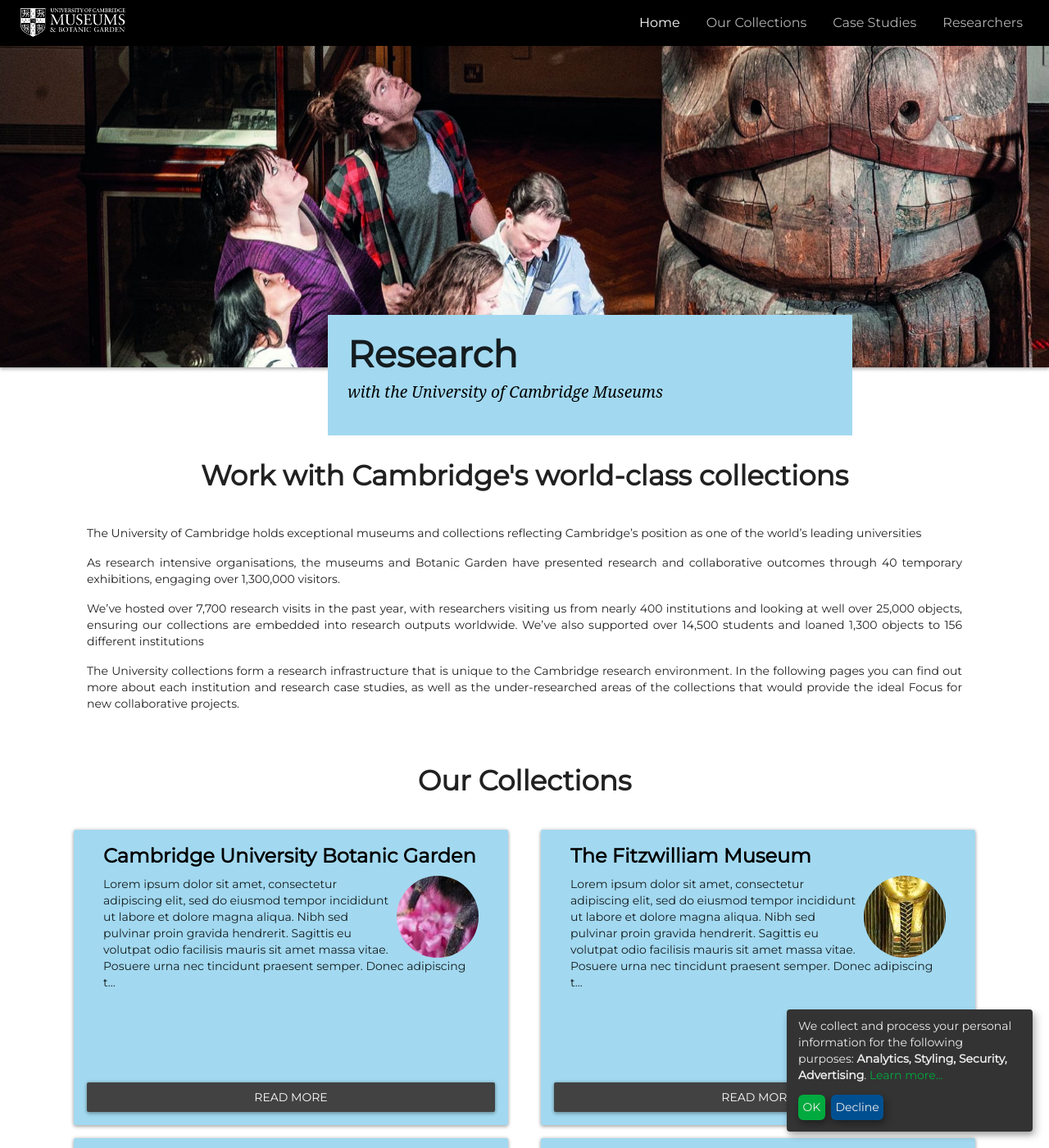
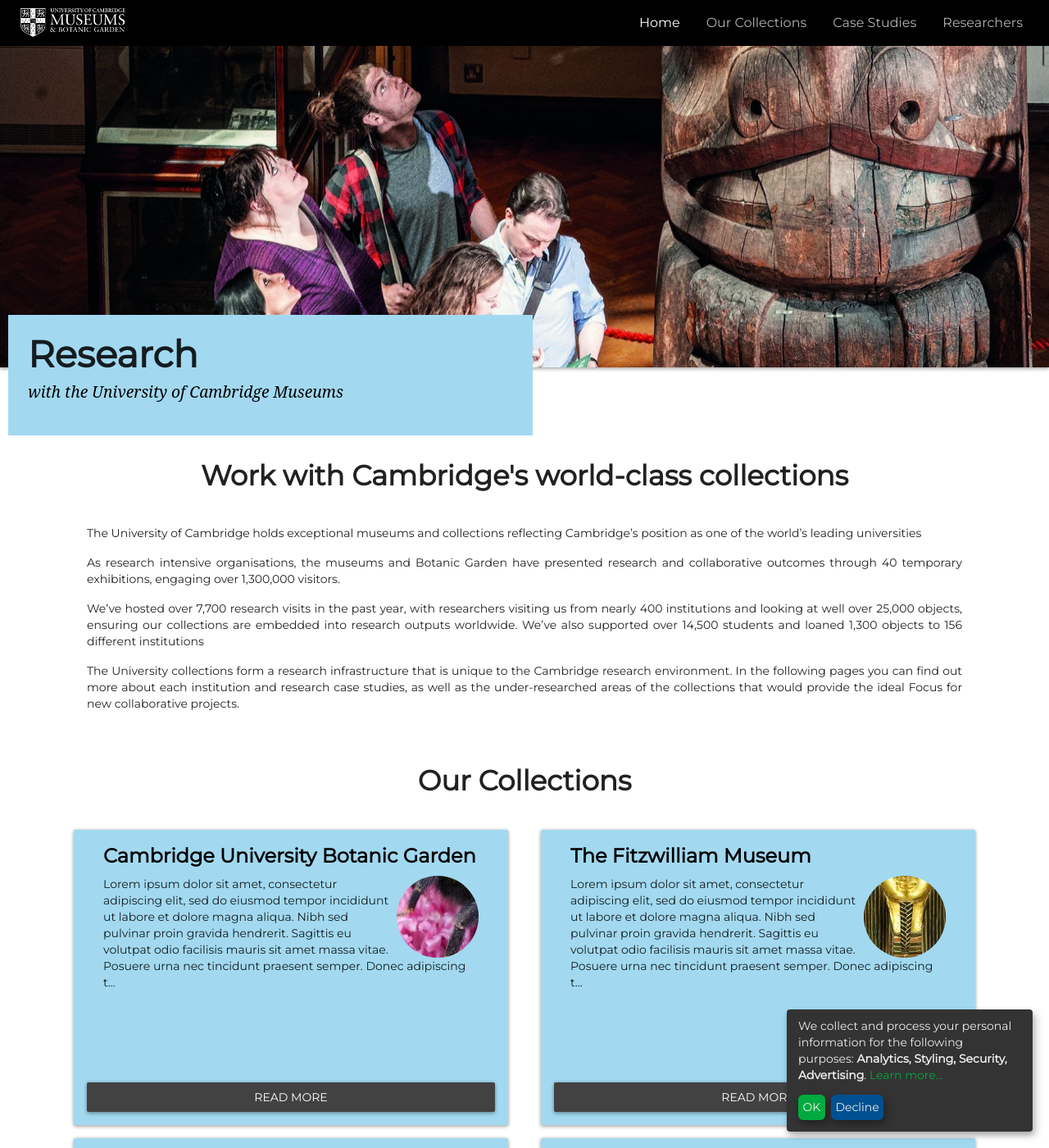
Before and after one commit to UniversityofCambridgeMuseums/research-hub, a Jekyll site: the page built from index.md, in a window 1280 px wide and 1400 px high. Shown: the whole window at 82% size. Built offline with Jekyll 4.4.1, drawn with Linux system fonts in a browser that asks for light colours; nearby versions of some CDN libraries.

Commit message:
Css stuff

```diff
--- a/css/site.css
+++ b/css/site.css
@@ -15,6 +15,11 @@ body {
   background-color:#ffffff;
   font-family: 'Montserrat', sans-serif;
 }
+
+@media screen and (min-width: 600px) {
+  .col-yellow img {
+    margin-bottom: 10px;
+  }
   .heading-body {
     background-color:#A2D9F0;
     position: absolute;
@@ -22,6 +27,12 @@ body {
     left: 25rem;
     z-index: 1;
     margin-bottom: 5rem;
+  }
+}
+  .heading-body {
+    background-color:#A2D9F0;
+    margin-bottom: 5rem;
+    left: 10px;
   }
 .filler {
   height: 3rem;
```
Lines whose indentation alone changed are shown as unchanged.
